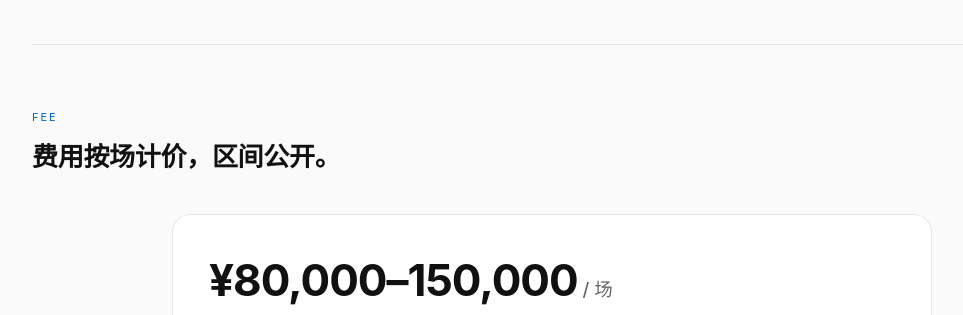
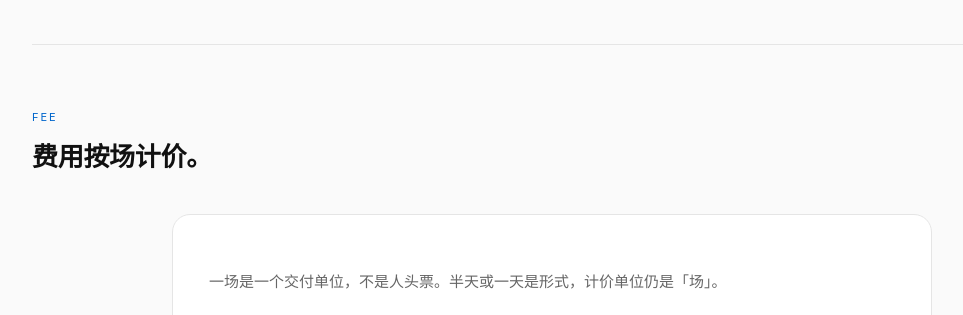
Before and after one commit to deeparchi-ai/deeparchi-ai.github.io, a plain HTML site: page workshop/index.html in a window 1280 px wide. Shown: the part 2260-2575 px from the top of the page, without its empty margins (88-1051 px from the left). Drawn offline with Linux system fonts and the light colour scheme.

Commit message:
fix(workshop): 下架公开价格区间（按 邝谧 2026-11-15 12:14 指令）
- 删除 FEE 段 ¥80,000–150,000 / 场 价格行与「区间公开」措辞
- FAQ「费用是多少」同步去掉数字，保留含/不含范围与确认方式
- 其余口径（半天/一天、按场计价、诊断对话入口）未动

```diff
--- a/workshop/index.html
+++ b/workshop/index.html
@@ -435,9 +435,8 @@
 <section id="fee">
   <div class="inner">
     <div class="sec-num">FEE</div>
-    <h2 class="sec-title">费用按场计价，区间公开。</h2>
+    <h2 class="sec-title">费用按场计价。</h2>
     <div class="fee-card">
-      <p class="fee-price">¥80,000–150,000<span class="fee-unit"> / 场</span></p>
       <p class="fee-lede">一场是一个交付单位，不是人头票。半天或一天是形式，计价单位仍是「场」。</p>
       <ul class="fee-list">
         <li><strong>含</strong>半天或一天形式（形式不改变计价单位）、现场诊断、90 天路线图交付。</li>
@@ -481,7 +480,7 @@
       </details>
       <details class="faq-item">
         <summary class="faq-question">费用是多少？</summary>
-        <div class="faq-answer"><p>按场计价，公开区间为 ¥80,000–150,000 / 场。含半天或一天形式（形式不改变计价单位）、现场诊断、90 天路线图交付；不含差旅与后续实施。具体金额按目标范围与交付深度在诊断对话后确认，页面区间不构成交付承诺。</p></div>
+        <div class="faq-answer"><p>按场计价。含半天或一天形式（形式不改变计价单位）、现场诊断、90 天路线图交付；不含差旅与后续实施。具体金额按目标范围与交付深度在诊断对话后确认，页面不构成交付承诺。</p></div>
       </details>
     </div>
   </div>
```
